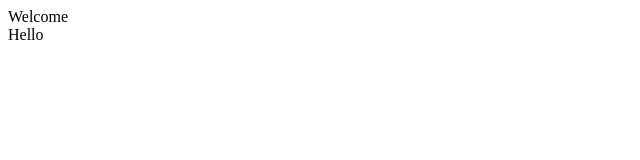
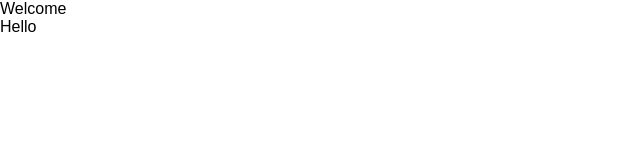
Before and after one commit to laurenstrapagiel/5things, a React (Create React App) app: page / in a window 1280 px wide. Shown: the top 160 px of the page, without its empty margins (0-640 px from the left). Built offline with nearby package versions, Linux system fonts and the light colour scheme.

Commit message:
adds fonts

```diff
--- a/src/components/header/header.scss
+++ b/src/components/header/header.scss
@@ -0,0 +1,4 @@
+@use "../../styles/partials/colors" as *;
+@use "../../styles/partials/mixins" as *;
+@use "../../styles/partials/fonts" as *;
+@use "../../styles/partials/global" as *;
--- /dev/null
+++ b/src/styles/partials/_fonts.scss
@@ -0,0 +1,17 @@
+* {
+  font-family: "Varta", sans-serif;
+}
+
+@font-face {
+  font-family: "Varta";
+  src: url("../../assets/fonts/Varta-Regular.ttf") format("TTF");
+  font-weight: 400;
+  font-style: normal;
+}
+
+@font-face {
+  font-family: "Varta";
+  src: url("../../assets/fonts/Varta-Bold.ttf") format("TTF");
+  font-weight: 700;
+  font-style: bold;
+}
```
Also changed, not shown: src/assets/fonts/Varta-Bold.ttf (added), src/assets/fonts/Varta-Regular.ttf (added), src/styles/_fonts.scss (deleted), src/styles/partials/_colors.scss (renamed from src/styles/_colors.scss), src/styles/partials/_global.scss (renamed from src/styles/_global.scss), src/styles/partials/_mixins.scss (renamed from src/styles/_mixins.scss).
